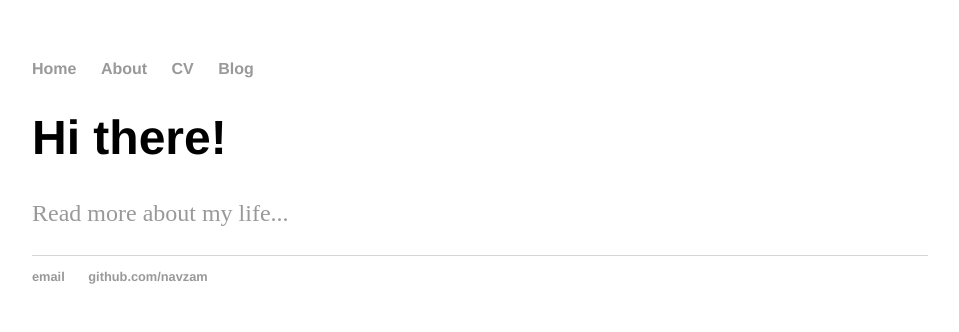
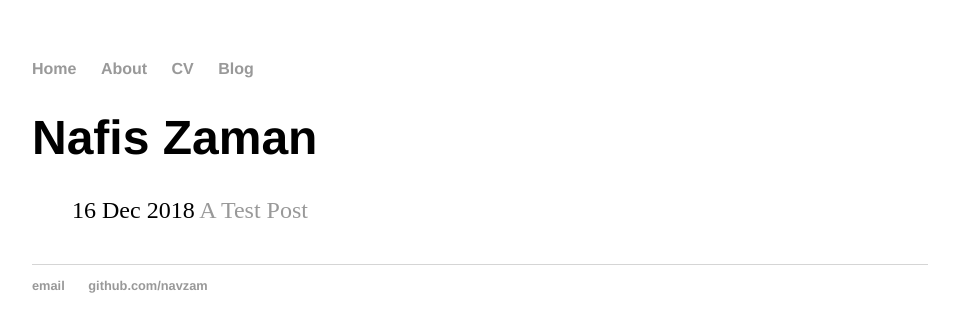
Before and after one commit to navzam/navzam.github.io, a Jekyll site: the page built from index.html, in a window 1280 px wide. Shown: the top 332 px of the page, without its empty margins (160-1119 px from the left). Built offline with Jekyll 4.4.1, drawn with Linux system fonts in a browser that asks for light colours.

Commit message:
List posts on home page

```diff
--- a/index.html
+++ b/index.html
@@ -3,6 +3,10 @@ layout: default
 title: Nafis Zaman
 ---
 <div class="blurb">
-	<h1>Hi there!</h1>
-	<p><a href="/about">Read more about my life...</a></p>
+	<h1>{{ page.title }}</h1>
+	<ul class="posts">
+		{% for post in site.posts%}
+		<li><span>{{ post.date | date_to_string }}</span> <a href="{{ post.url }}" title="{{ post.title }}">{{ post.title }}</a></li>
+		{% endfor %}
+	</ul>
 </div>
```
